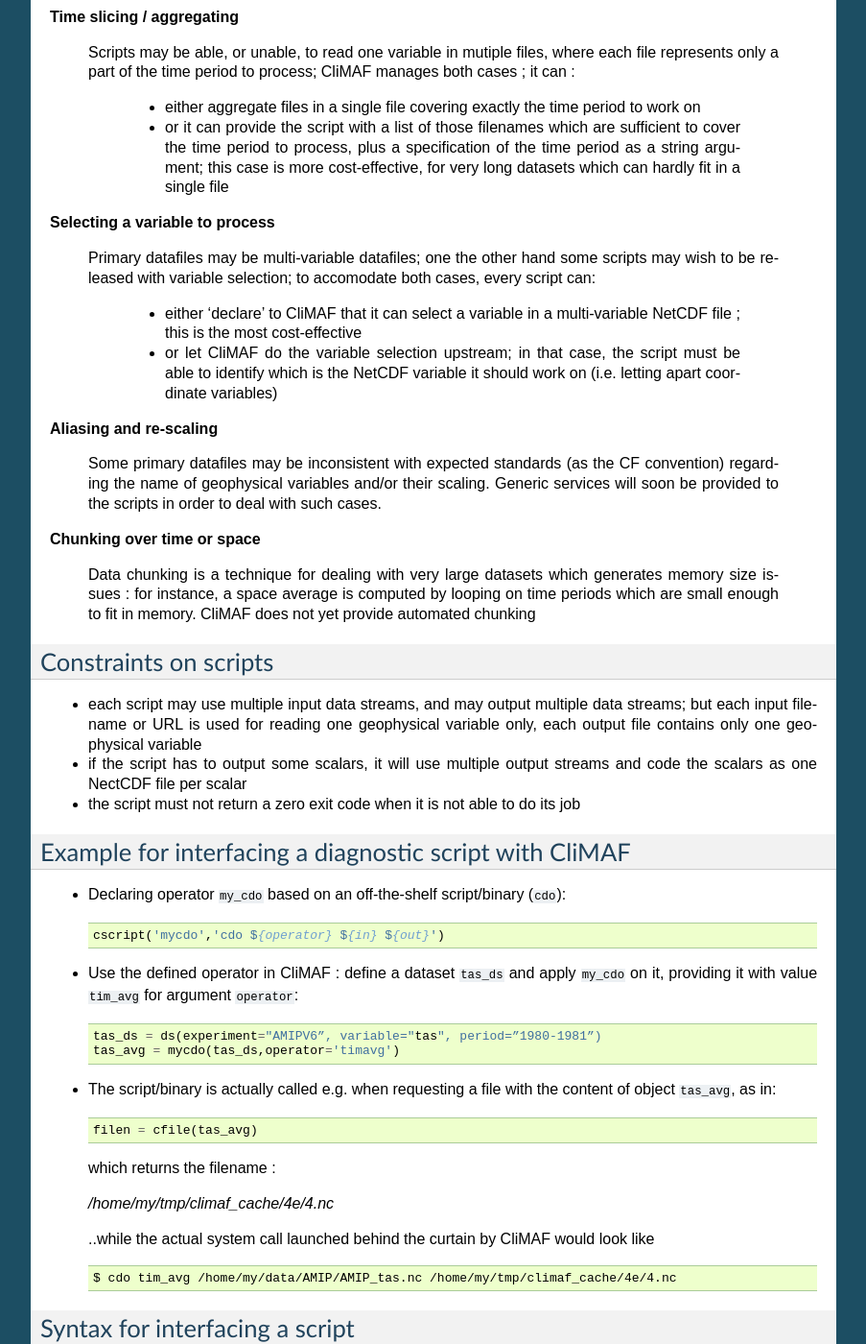
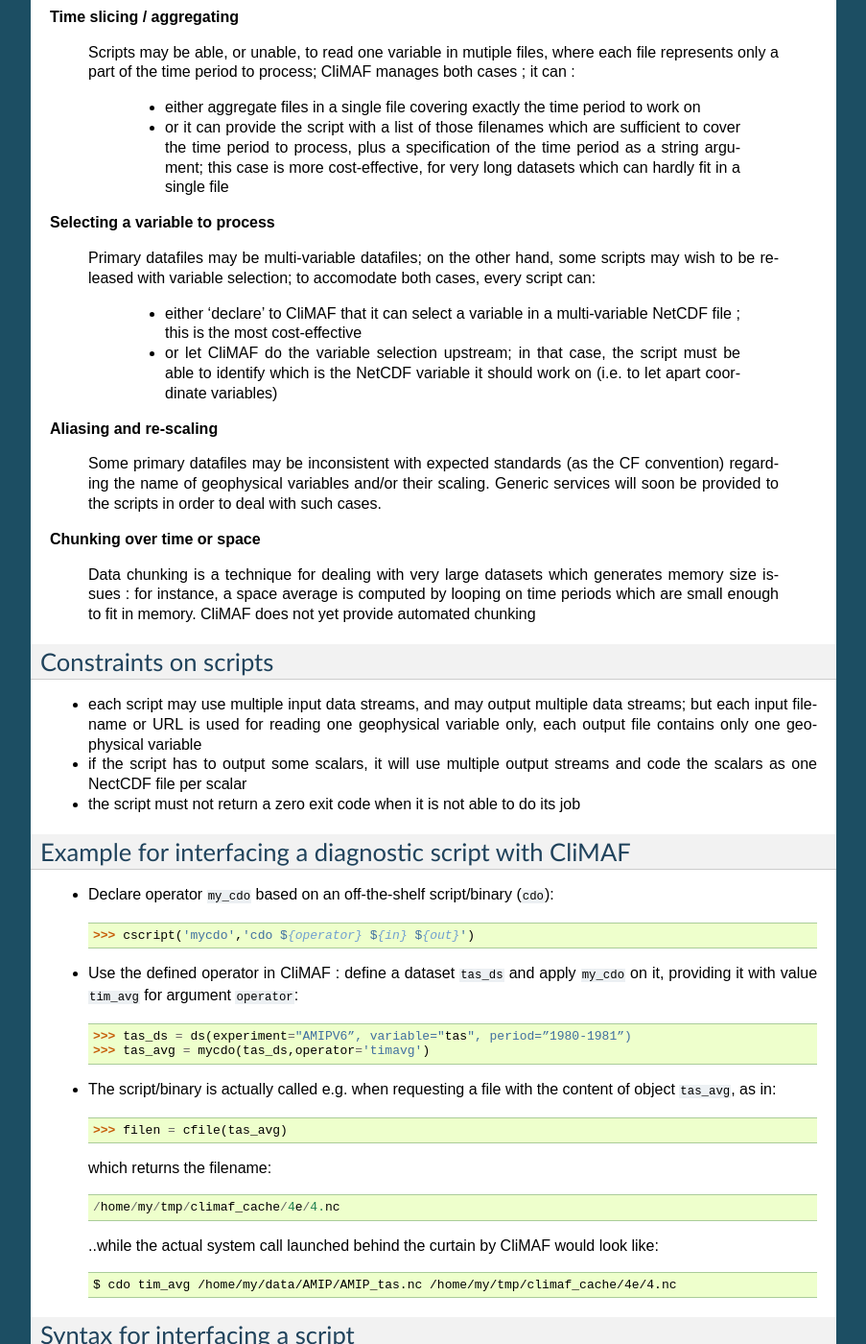
Before and after one commit to rigoudyg/climaf, a Sphinx documentation site: the page built from doc/scripts.rst, in a window 1280 px wide and 1400 px high, scrolled down 1360 px. Shown: the whole window at 96% size, without its empty margins (198-1101 px from the left). Built offline with Sphinx 7.4.7, drawn with Linux system fonts in a browser that asks for light colours.

Commit message:
Polish doc

```diff
--- a/doc/howto.rst
+++ b/doc/howto.rst
@@ -94,7 +94,7 @@ Using any script in CliMAF is very easy, and you can do so for your own use only
 ..contribute a diagnostic module
 ---------------------------------------------------
 
-If you are willing to share any diagnostic tool that can be integrated in CliMAF as a so-called 'CliMAF standard operator', you should first go through :ref:`how_to_own_script` or :ref:`operators` for the basics of integrating it, and for testing the integration. At that stage, the actual binary or script will not be hosted in CliMAF installation directory. The next steps will be to :
+If you are willing to share any diagnostic tool that can be integrated in CliMAF as a so-called 'CliMAF standard operator', you should first go through :ref:`how_to_own_script` for the basics of integrating it, and for testing the integration. At that stage, the actual binary or script will not be hosted in CliMAF installation directory. The next steps will be to :
 
 #. think about a name for the corresponding CliMAF standard operator : it should not collide with existing operators (see :doc:`operators`), and should be both short and explicit; let us call it ``my_op`` for now; if the diagnostic module has more than one (main) output, also think twice about the names for the secondary outputs (`details here <script_syntax>`_) as they will also join the 'CliMAF Reference Syntax'
 #. if you are working with a version of CliMAF that has been installed by somebody else, you should now install your own; see :doc:`installing`
--- a/doc/scripts.rst
+++ b/doc/scripts.rst
@@ -92,7 +92,7 @@ be cost-effective to let it handle these operations
 
 **Selecting a variable to process**
 
- Primary datafiles may be multi-variable datafiles; one the other hand
+ Primary datafiles may be multi-variable datafiles; on the other hand,
  some scripts may wish to be released with variable selection; to
  accomodate both cases, every script can:
 
@@ -101,7 +101,7 @@ be cost-effective to let it handle these operations
 
     - or let CliMAF do the variable selection upstream; in that case,
       the script must be able to identify which is the NetCDF variable
-      it should work on (i.e. letting apart coordinate variables)
+      it should work on (i.e. to let apart coordinate variables)
 
 
 **Aliasing and re-scaling**
@@ -139,28 +139,28 @@ Constraints on scripts
 Example for interfacing a diagnostic script with CliMAF
 -------------------------------------------------------
 
--   Declaring operator ``my_cdo`` based on an off-the-shelf
+-   Declare operator ``my_cdo`` based on an off-the-shelf
     script/binary (``cdo``)::
 
-     cscript('mycdo','cdo ${operator} ${in} ${out}')
+     >>> cscript('mycdo','cdo ${operator} ${in} ${out}')
 
 -   Use the defined operator in CliMAF : define a dataset ``tas_ds``
     and apply ``my_cdo`` on it, providing it with value ``tim_avg`` for
     argument ``operator``::
 
-     tas_ds = ds(experiment="AMIPV6”, variable="tas", period=”1980-1981”)
-     tas_avg = mycdo(tas_ds,operator='timavg')
+     >>> tas_ds = ds(experiment="AMIPV6”, variable="tas", period=”1980-1981”)
+     >>> tas_avg = mycdo(tas_ds,operator='timavg')
 
 -   The script/binary is actually called e.g. when requesting a file with
     the content of object ``tas_avg``, as in::
 
-     filen = cfile(tas_avg)
+     >>> filen = cfile(tas_avg)
 
-    which returns the filename :
+    which returns the filename::
 
-    */home/my/tmp/climaf_cache/4e/4.nc*
+    /home/my/tmp/climaf_cache/4e/4.nc
 
-    ..while the actual system call launched behind the curtain by CliMAF would look like ::
+    ..while the actual system call launched behind the curtain by CliMAF would look like::
 
      $ cdo tim_avg /home/my/data/AMIP/AMIP_tas.nc /home/my/tmp/climaf_cache/4e/4.nc
 
```
Also changed, not shown: doc/scripts_template.rst (+10 -9 lines).
